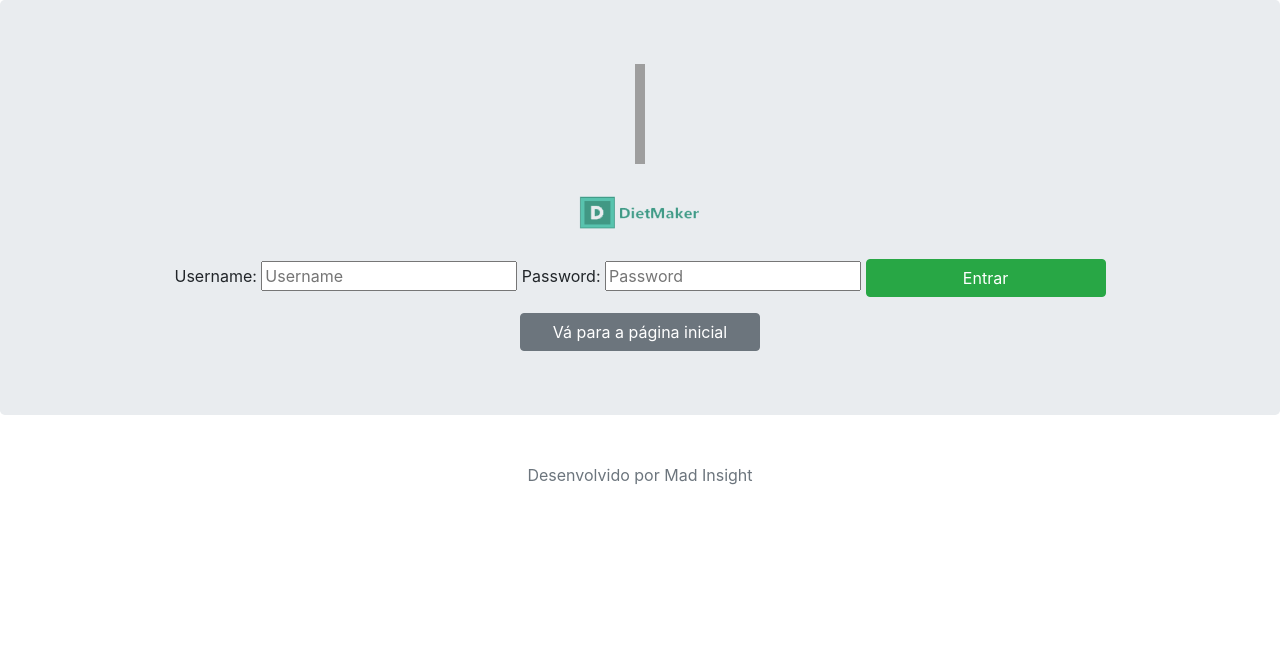
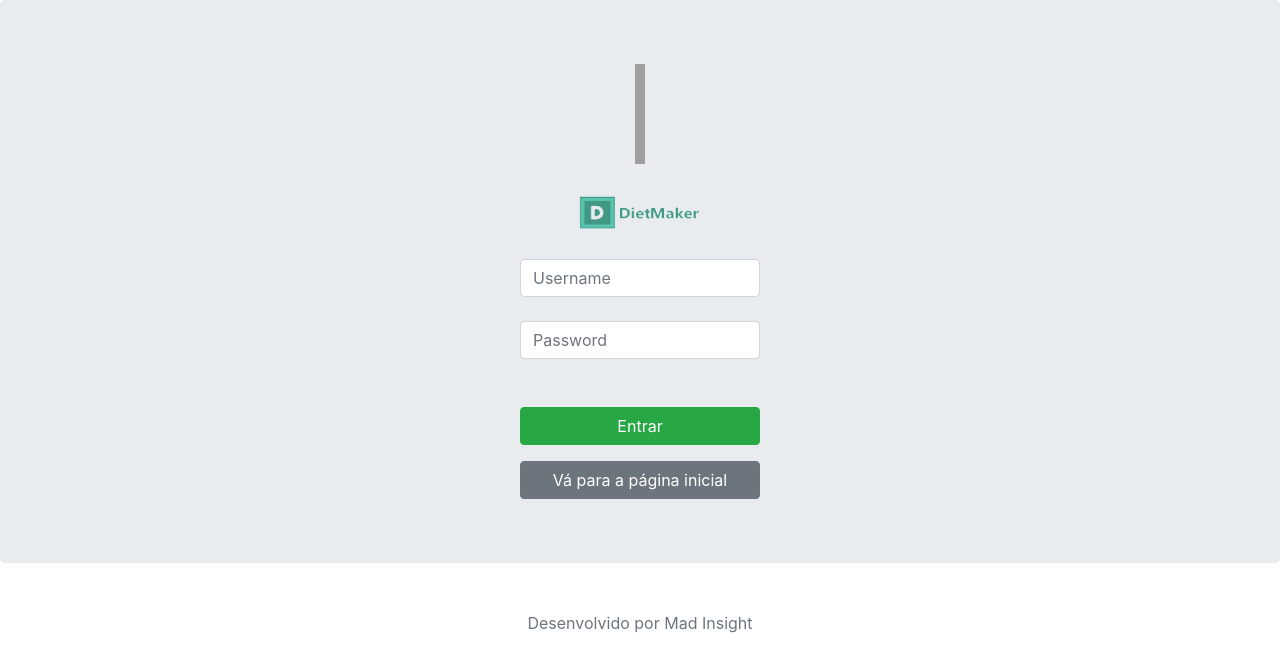
Before and after one commit to guilhermer1307/dietmaker, a Django app: page /login/ in a window 1280 px wide. Shown: the top 672 px of the page. Run offline with Django 3.2, Linux system fonts and the light colour scheme; parts of the project's set-up code (start-up, migrations or seed data) failed here and were passed over; some libraries are stand-ins or nearby versions; grey boxes are pictures that could not be loaded.

Commit message:
Login arrumado (Layout)

```diff
--- a/dietmaker/dietmaker/accounts/templates/accounts/signin.html
+++ b/dietmaker/dietmaker/accounts/templates/accounts/signin.html
@@ -8,16 +8,18 @@
 					<img class="mb-4" src="/docs/4.3/assets/brand/bootstrap-solid.svg" alt="" width="10" height="100">
 					<h1 class="h3 mb-3 font-weight-normal"><img src="{% static 'media/logo.png' %}" width="130px" height="55" /></h1>
 					{% csrf_token %}
-					<label for="username">Username:</label>
-          			<input type="text" name="username" placeholder="Username">
-       				<label for="password">Password:</label>
-          			<input type="password" name="password" placeholder="Password">
-          			{% if form.non_field_errors %}
+
+					{% if form.non_field_errors %}
             		{% for error in form.non_field_errors %}
-                        <p class="text-danger">{{ error }}</p>
+                        <p class="alert alert-danger col-md-auto mt-3">{{ error }}</p>
                     {% endfor %}
                     {% endif %}
-					<button class="btn btn-success" type="submit" style="width: 240px;">Entrar</button>
+
+          			<input type="text" class="form-control mb-4 ml-auto mr-auto" style="width: 240px;" name="username" placeholder="Username">
+
+          			<input type="password" class="form-control ml-auto mr-auto " style="width: 240px;" name="password" placeholder="Password">
+
+					<button class="btn btn-success mt-5" type="submit" style="width: 240px;">Entrar</button>
 				</form>
 				<p></p>
 				<a href="{% url 'home' %}" class="btn btn-secondary"  style="width: 240px;" role="button">Vá para a página inicial</a>
```
